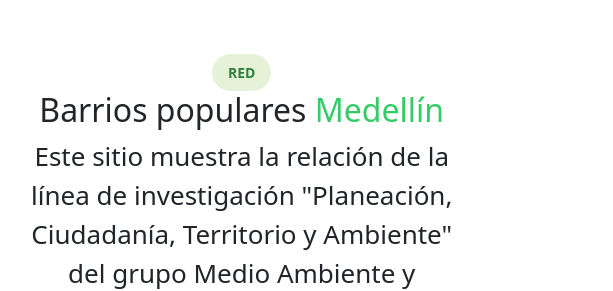
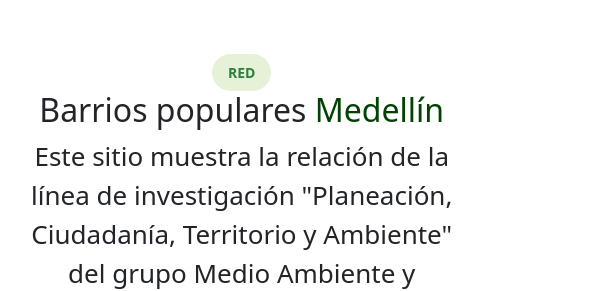
Before and after one commit to satelite30/sitioMaso, a plain HTML site: page index.html in a window 1280 px wide. Shown: the part 933-1224 px from the top of the page, 136-749 px from the left. Drawn offline with nearby package versions, Linux system fonts and the light colour scheme.

```diff
--- a/index.html
+++ b/index.html
@@ -320,7 +320,7 @@
         <span class="badge-pill " >Red</span>
         <h2>
           <span class="text-dark">Barrios populares</span>
-          <span class="text-green">Medellín</span>
+          <span class="text" style="color: #004200;">Medellín</span>
         </h2>
         <p style="font-size: 26px;">
 
```
